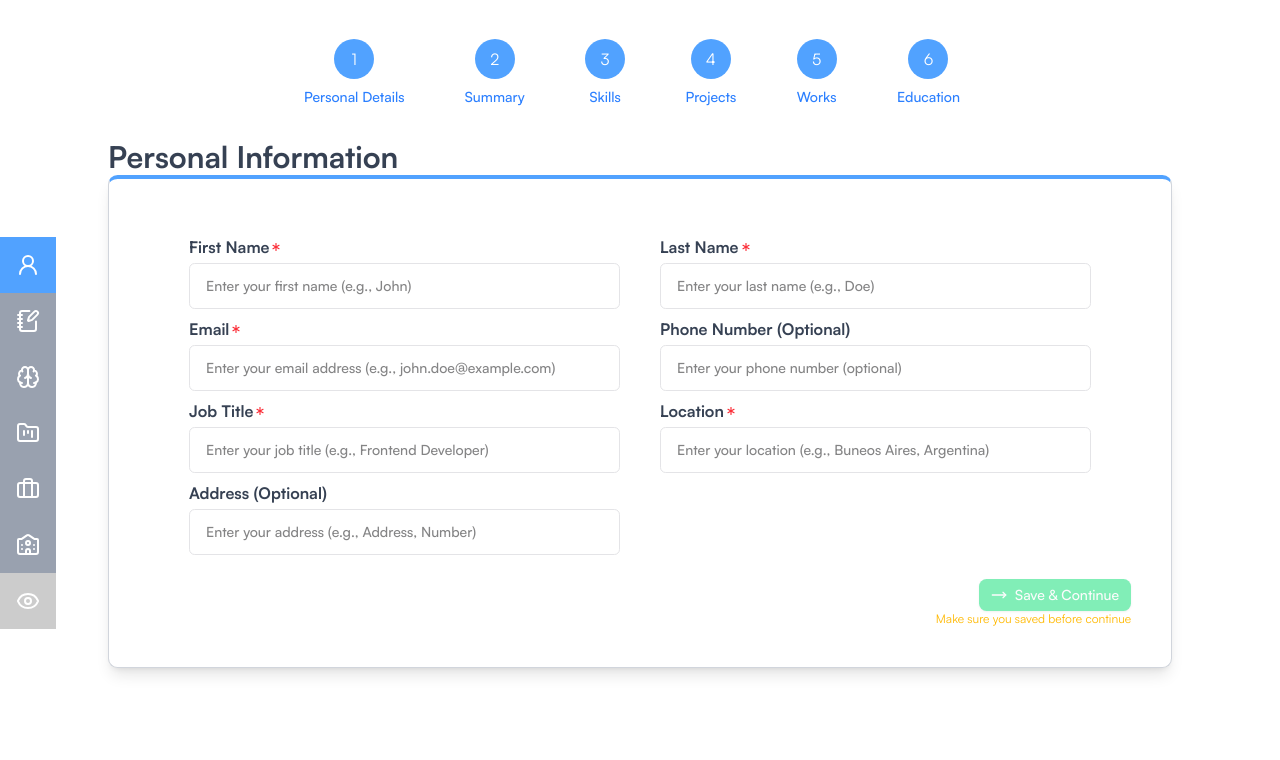
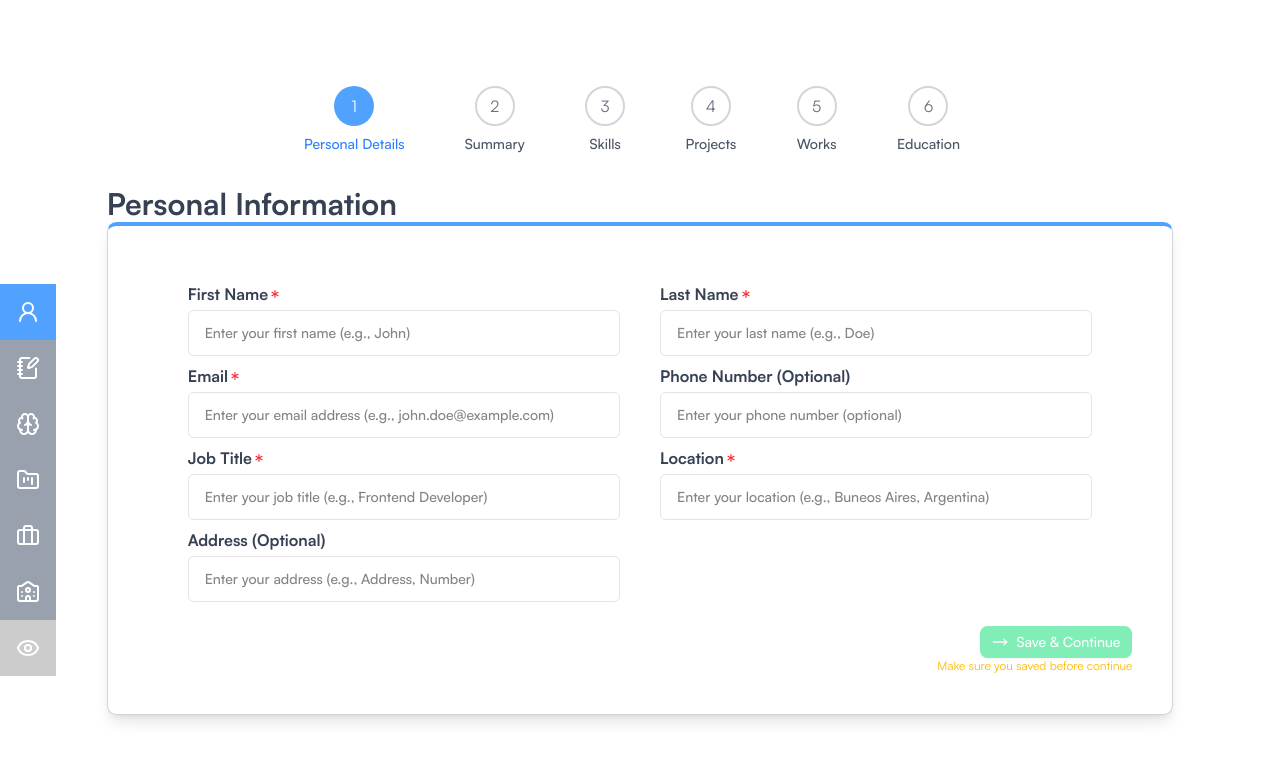
Before and after one commit to marcosarias21/resume-builder-ai, a React (Vite) app: page / in a window 1280 px wide. Shown: the top 760 px of the page. Built offline with nearby package versions, Linux system fonts and the light colour scheme.

Commit message:
Fixed error in stepper that not acc steps

```diff
--- a/src/App.tsx
+++ b/src/App.tsx
@@ -14,7 +14,8 @@ const App = () => {
   const [isWatched, setIsWatched] = useState(false)
 
   useEffect(() => {
-    if (data) setCurrentStep(5)
+    // console.log(Object.values(data))
+    // if (Object.entries(data)) setCurrentStep(5)
     const unsubscribe = useDataStore.subscribe((state) => {
       const existingData = JSON.parse(localStorage.getItem("resumeData") || "{}");
       const newData = { ...existingData, ...state.data }
@@ -24,20 +25,25 @@ const App = () => {
   }, []);
 
   return (
-    <section className='grid grid-cols-12 gap-4 h-dvh items-center'>
+    <section className='h-[100vh]'>
+      <div className='h-full grid grid-cols-12 items-center'>
         <div className='col-span-1 flex flex-col mt-40'>
-        {sidebarInfo.map(info => <Sidebar key={info.id} {...info} />)}
+          {sidebarInfo.map((info, index) => <Sidebar key={info.id} {...info} index={index} />)}
           <div>
             <SideTemplateBar setIsWatched={setIsWatched} isWatched={isWatched}/>
           </div>
         </div>
-      <div className={`w-full h-full  ${isWatched ? 'col-span-6': 'col-span-10'}`}>
-        <div className='flex flex-col h-full w-full justify-center'>
+        <div className={`flex items-center  ${isWatched ? 'col-span-6': 'col-span-10'}`}>
+          <div className='flex flex-col w-full justify-center'>
             <div className='flex justify-center'>
               <Stepper />
             </div>
+            <div className='h-full'>
               <h2 className='text-3xl font-bold text-gray-700'>{sectionsData[currentSection].title}</h2>
+              <div className='h-full'>
                 {sectionsData[currentSection].comp}
+              </div>
+            </div>
           </div>
         </div>
         {
@@ -46,8 +52,6 @@ const App = () => {
             <LiveTemplateCV />
           </div>
         }
-      <div className='col-span-12'>
-
       </div>
     </section>
   )
--- a/src/components/Forms/SummeryForm/SummeryForm.tsx
+++ b/src/components/Forms/SummeryForm/SummeryForm.tsx
@@ -41,9 +41,7 @@ const SummeryForm = () => {
   }
 
   useEffect(() => {
-    if (data?.summery) {
-      if (currentStep <= 1 ) setCurrentStep(1)
-    }
+    if (currentStep <= 1 ) setCurrentStep(1)
     if (data?.summery) {
       Object.keys(data.summery).forEach(key =>
         setValue(key as keyof Summery, data?.summery?.[key as keyof Summery])
--- a/src/components/Sidebar/Sidebar.tsx
+++ b/src/components/Sidebar/Sidebar.tsx
@@ -1,16 +1,23 @@
-import React, { ReactNode } from "react"
+import React, { ReactNode, useEffect } from "react"
 import { useSectionsStore } from "../../store/sectionStore"
 import { HoverCard, HoverCardContent, HoverCardTrigger } from "../ui/hover-card"
 
-type Prop = { section: string, popover: string, icon: ReactNode }
+type Prop = { section: string, popover: string, icon: ReactNode, index: number }
 
-const Sidebar: React.FC<Prop> = ({ section, popover, icon }) => {
-  const { updateCurrentSection, currentSection } = useSectionsStore()
+const Sidebar: React.FC<Prop> = ({ index, section, popover, icon }) => {
+  const { updateCurrentSection, currentSection, currentStep } = useSectionsStore()
+
+  const handleSection = () => {
+    if (currentStep >= index) {
+      updateCurrentSection(section)
+    }
+  }
+
   return (
       <HoverCard openDelay={0} closeDelay={0}>
         <div>
           <HoverCardTrigger>
-            <button onClick={() => updateCurrentSection(section)} className={`${currentSection != section && "bg-gray-400"} w-auto p-4 text-white cursor-pointer hover:bg-blue-300 hover:transition-colors, ${currentSection === section &&'bg-blue-400'}`} type="button">
+            <button onClick={handleSection} className={`${currentSection != section && "bg-gray-400"} w-auto p-4 text-white cursor-pointer hover:bg-blue-300 hover:transition-colors, ${currentSection === section &&'bg-blue-400'}`} type="button">
             {icon}
           </button>
           </HoverCardTrigger>
--- a/src/store/sectionStore.tsx
+++ b/src/store/sectionStore.tsx
@@ -18,5 +18,5 @@ export const useSectionsStore = create<State & Action>((set) => ({
   currentStep: 0,
   setCurrentStep: (step) => set({
     currentStep: step
-  })
+  }),
 }))
```
Also changed, not shown: src/components/Stepper/Stepper.tsx (line endings or trailing spaces). Lines whose indentation alone changed are shown as unchanged.
